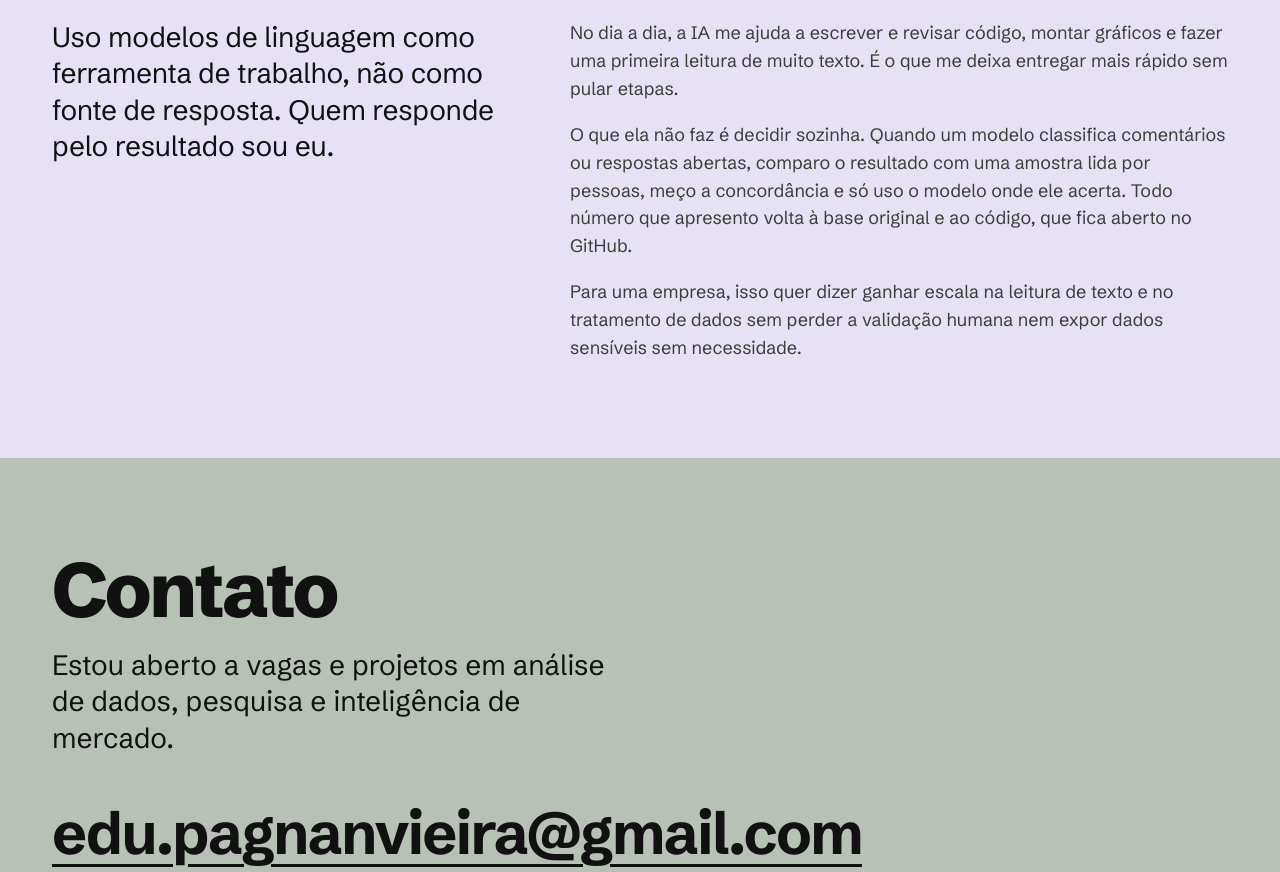
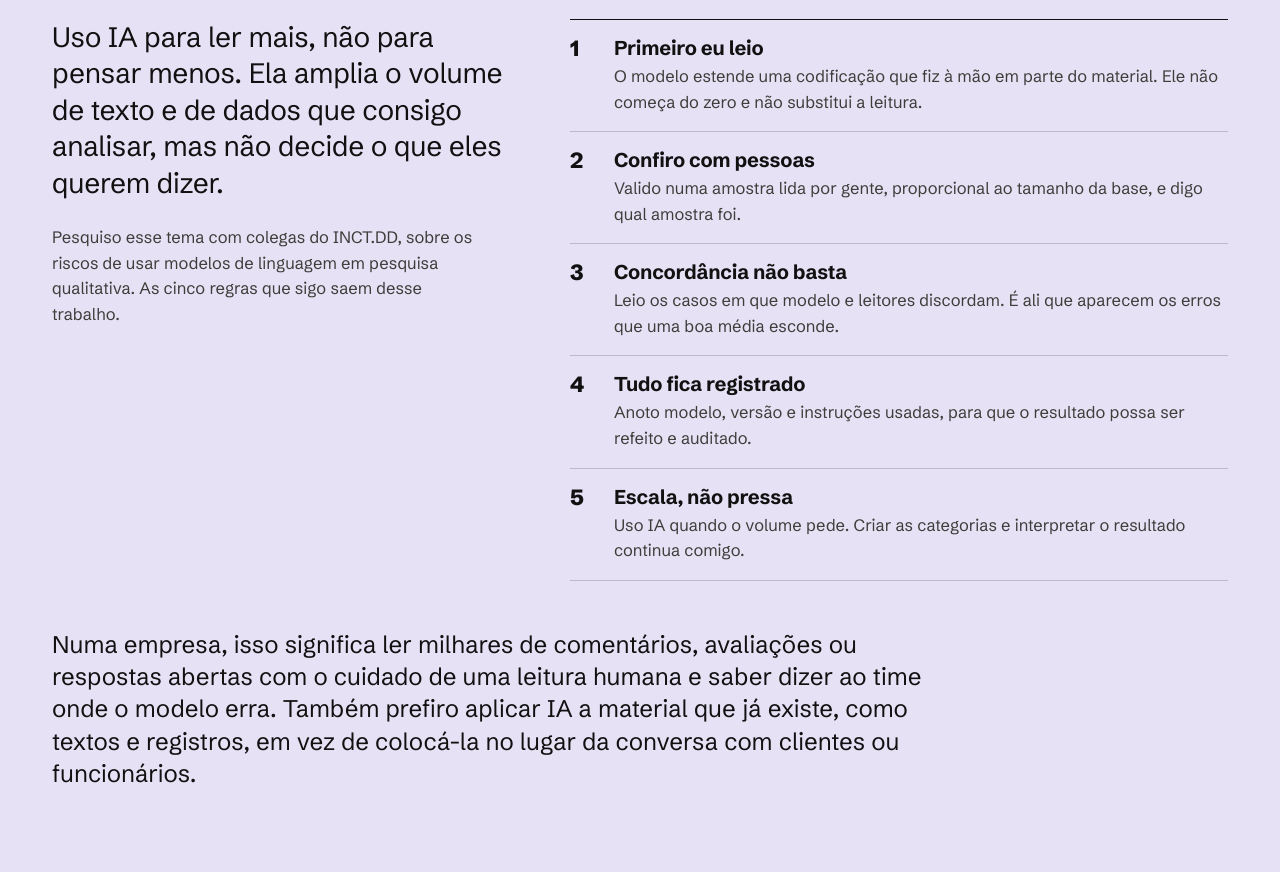
Before and after one commit to eduardopagvieira/eduardopagvieira.github.io, a plain HTML site: page index.html in a window 1280 px wide. Shown: the part 7720-8592 px from the top of the page. Drawn offline with Linux system fonts and the light colour scheme.

Commit message:
Seção de IA reescrita com as cinco regras do artigo do INCT.DD
Co-Authored-By: Claude Opus 5.5 <noreply@anthropic.com>

```diff
--- a/estilo.css
+++ b/estilo.css
@@ -141,3 +141,10 @@ img{max-width:100%;display:block}
 .ia{background:var(--lavanda)}
 .pubs .t a{text-decoration:underline;text-decoration-thickness:1.5px}
 .pubs .t a:hover{color:var(--roxo)}
+.ia-nota{margin:24px 0 0;color:var(--tinta-2);font-size:16.5px;max-width:42ch}
+.regras{list-style:none;margin:0;padding:0;border-top:1.5px solid var(--tinta);counter-reset:r}
+.regras li{counter-increment:r;display:grid;grid-template-columns:44px 1fr;padding:16px 0;border-bottom:1px solid rgba(0,0,0,.18)}
+.regras li::before{content:counter(r);font-weight:800;font-size:22px;line-height:1.2;grid-row:span 2}
+.regras h3{margin:0 0 4px;font-size:20px;font-weight:700;letter-spacing:-.01em;line-height:1.2}
+.regras p{margin:0;color:var(--tinta-2);font-size:16.5px}
+.ia-empresa{margin:48px 0 0;font-size:clamp(20px,1.9vw,24px);line-height:1.35;max-width:60ch}
--- a/index.html
+++ b/index.html
@@ -252,13 +252,19 @@
     <div class="wrap">
       <h2 class="titulo">Como uso IA</h2>
       <div class="duas">
-        <p class="grande">Uso modelos de linguagem como ferramenta de trabalho, não como fonte de resposta. Quem responde pelo resultado sou eu.</p>
-        <div class="texto">
-          <p>No dia a dia, a IA me ajuda a escrever e revisar código, montar gráficos e fazer uma primeira leitura de muito texto. É o que me deixa entregar mais rápido sem pular etapas.</p>
-          <p>O que ela não faz é decidir sozinha. Quando um modelo classifica comentários ou respostas abertas, comparo o resultado com uma amostra lida por pessoas, meço a concordância e só uso o modelo onde ele acerta. Todo número que apresento volta à base original e ao código, que fica aberto no GitHub.</p>
-          <p>Para uma empresa, isso quer dizer ganhar escala na leitura de texto e no tratamento de dados sem perder a validação humana nem expor dados sensíveis sem necessidade.</p>
+        <div>
+          <p class="grande">Uso IA para ler mais, não para pensar menos. Ela amplia o volume de texto e de dados que consigo analisar, mas não decide o que eles querem dizer.</p>
+          <p class="ia-nota">Pesquiso esse tema com colegas do INCT.DD, sobre os riscos de usar modelos de linguagem em pesquisa qualitativa. As cinco regras que sigo saem desse trabalho.</p>
         </div>
+        <ol class="regras">
+          <li><h3>Primeiro eu leio</h3><p>O modelo estende uma codificação que fiz à mão em parte do material. Ele não começa do zero e não substitui a leitura.</p></li>
+          <li><h3>Confiro com pessoas</h3><p>Valido numa amostra lida por gente, proporcional ao tamanho da base, e digo qual amostra foi.</p></li>
+          <li><h3>Concordância não basta</h3><p>Leio os casos em que modelo e leitores discordam. É ali que aparecem os erros que uma boa média esconde.</p></li>
+          <li><h3>Tudo fica registrado</h3><p>Anoto modelo, versão e instruções usadas, para que o resultado possa ser refeito e auditado.</p></li>
+          <li><h3>Escala, não pressa</h3><p>Uso IA quando o volume pede. Criar as categorias e interpretar o resultado continua comigo.</p></li>
+        </ol>
       </div>
+      <p class="ia-empresa">Numa empresa, isso significa ler milhares de comentários, avaliações ou respostas abertas com o cuidado de uma leitura humana e saber dizer ao time onde o modelo erra. Também prefiro aplicar IA a material que já existe, como textos e registros, em vez de colocá-la no lugar da conversa com clientes ou funcionários.</p>
     </div>
   </section>
 
```
